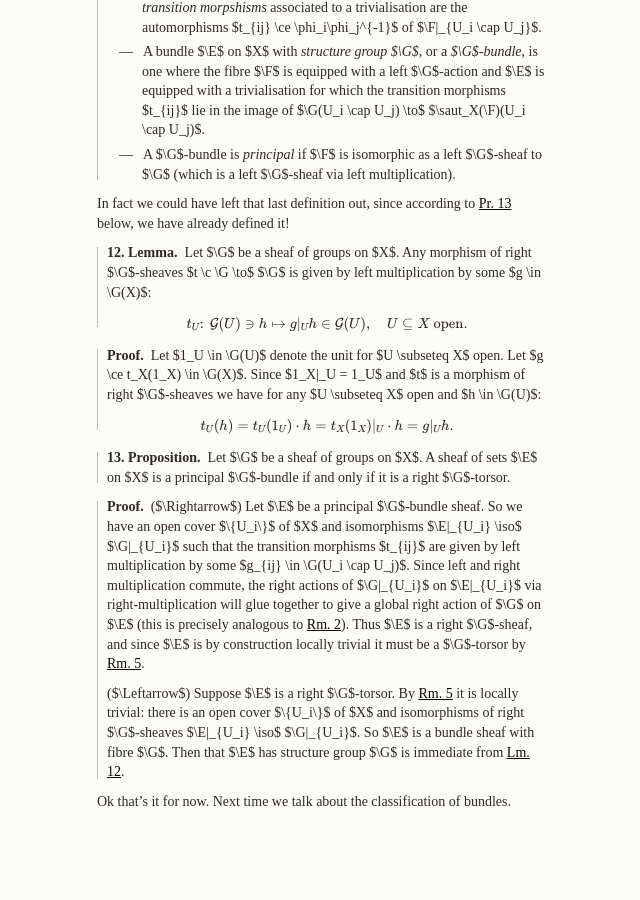
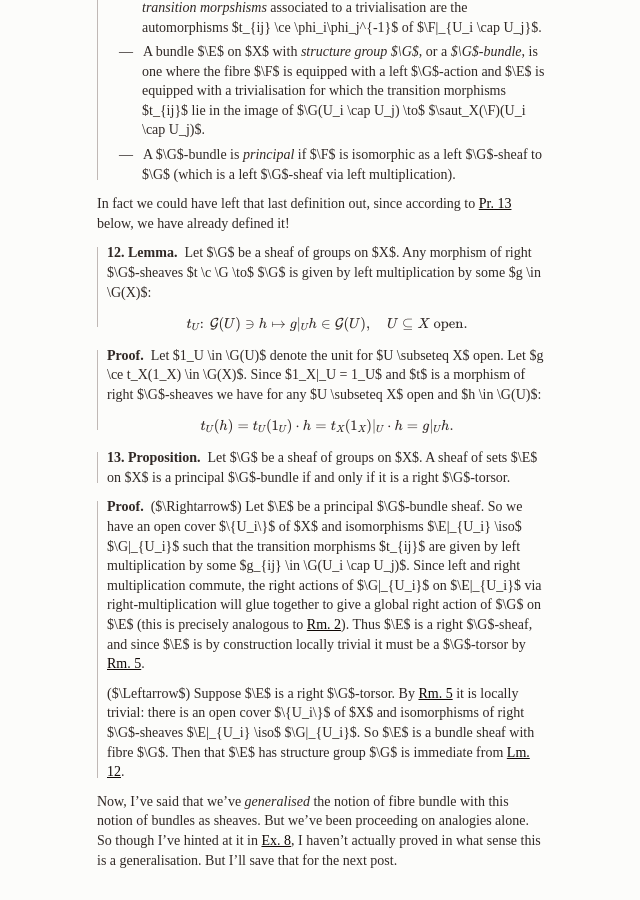
Before and after one commit to arponr/arponr.github.io, a Jekyll site: the page built from _posts/2014-06-16-bundles-i-definitions.md, in a window 1280 px wide and 900 px high, scrolled down 3035 px. Shown: the whole window, without its empty margins (318-958 px from the left). Built offline with Jekyll 4.4.1, drawn with Linux system fonts in a browser that asks for light colours; formulas are drawn with MathJax 3; before the commit the page ends 3876 px from its top, so only the background shows below that.

Commit message:
better preview for next bundles post

```diff
--- a/_posts/2014-06-16-bundles-i-definitions.md
+++ b/_posts/2014-06-16-bundles-i-definitions.md
@@ -279,5 +279,8 @@ $\{U_i\}$ of $X$ and isomorphisms of right $\G$-sheaves $\E|_{U_i}
 $\E$ has structure group $\G$ is immediate from \ref{auto-left}.
 \end{proof}
 
-Ok that's it for now. Next time we talk about the classification of
-bundles.
+Now, I've said that we've *generalised* the notion of fibre bundle
+with this notion of bundles as sheaves. But we've been proceeding on
+analogies alone. So though I've hinted at it in \ref{bundle-example},
+I haven't actually proved in what sense this is a generalisation. But
+I'll save that for the next post.
```
Also changed, not shown: 2 other files.
